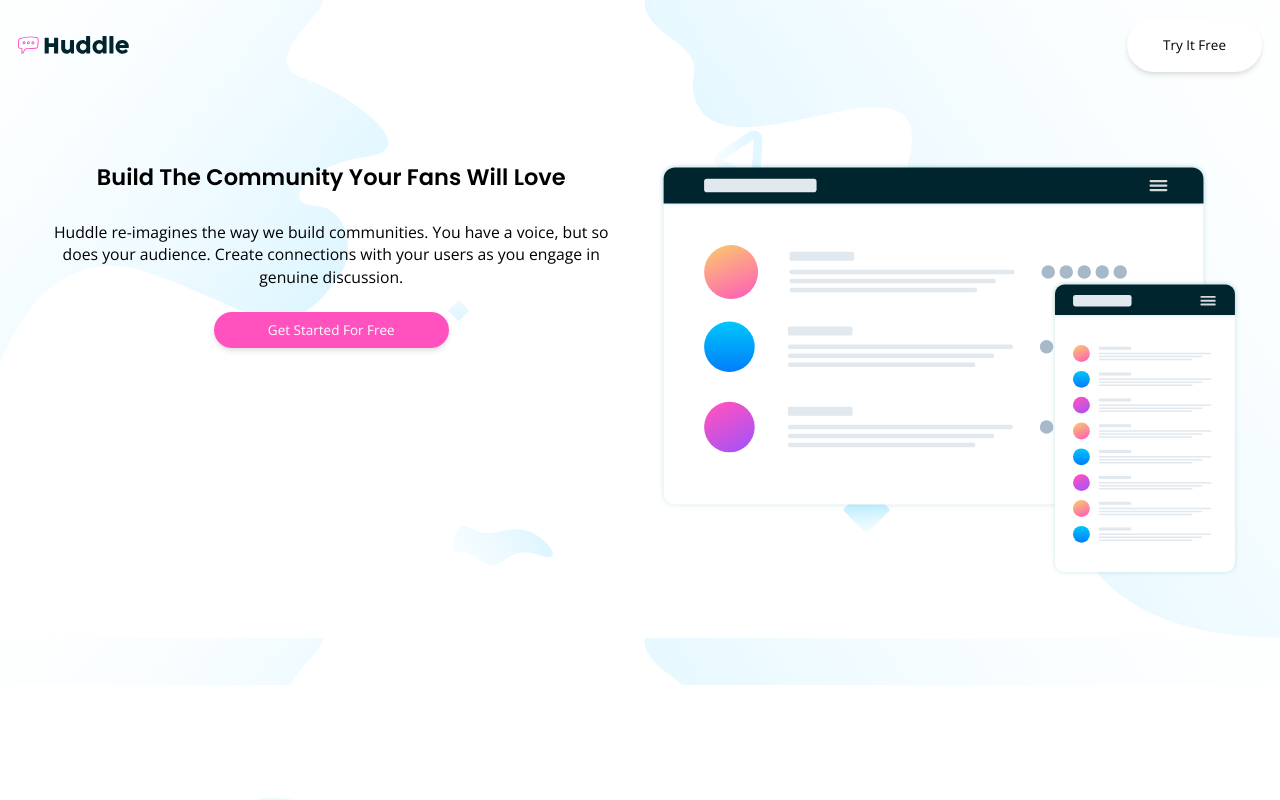
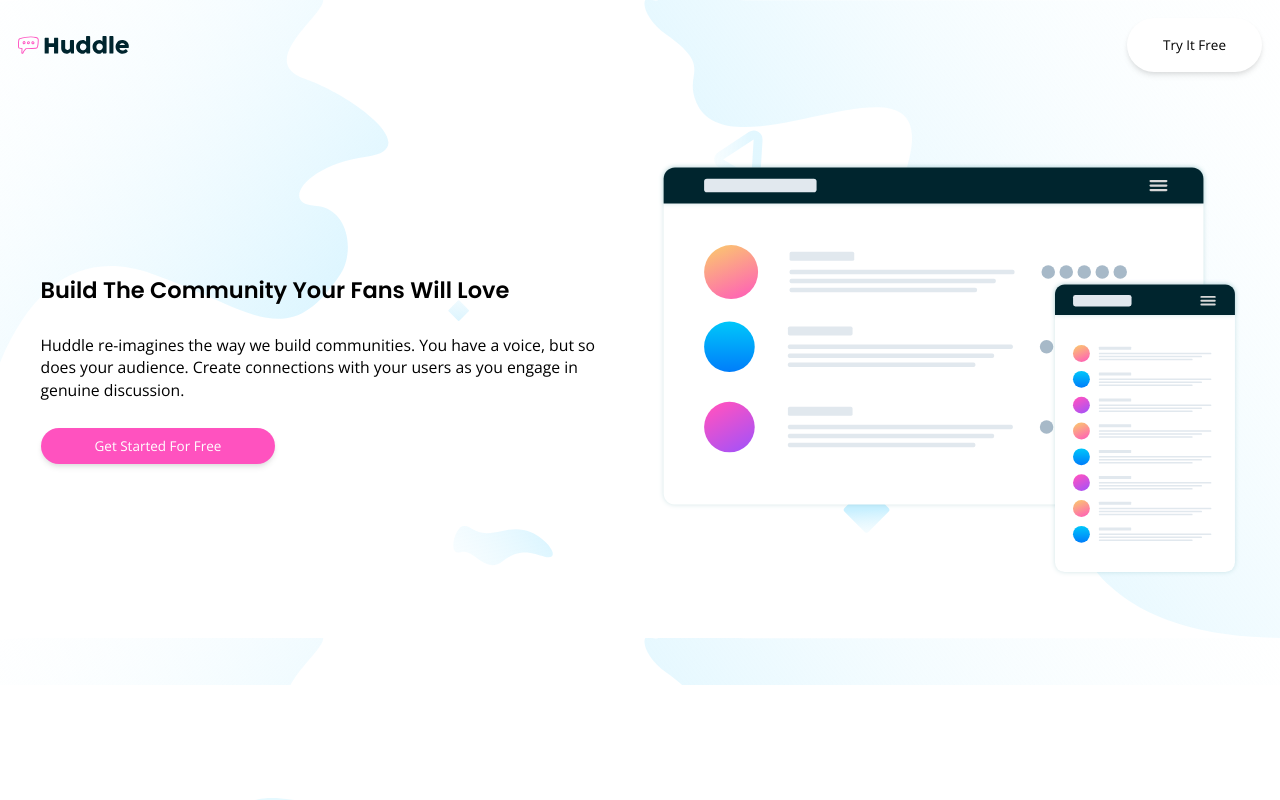
Before and after one commit to epalacio/fem-8-huddle-landing-page, a React (Create React App) app: page / in a window 1280 px wide. Shown: the top 800 px of the page. Built offline with nearby package versions, Linux system fonts and the light colour scheme.

Commit message:
Completed fix for main hero banner

```diff
--- a/src/components/Hero.js
+++ b/src/components/Hero.js
@@ -13,10 +13,10 @@ const Hero = () => {
                 <Link className="rounded-full bg-white px-8 py-4 text-xs shadow-md text-center" to='/'>Try It Free</Link>
             </div>
             <div className="my-20 px-5 text-center grid gap-8 sm:grid-cols-2">
-                <div>
+                <div className="flex flex-col justify-center text-left">
                     <h2 className="font-bold text-xl ">Build The Community Your Fans Will Love</h2>
                     <p className="text-sm py-6">Huddle re-imagines the way we build communities. You have a voice, but so does your audience. Create connections with your users as you engage in genuine discussion.</p>
-                    <Link className="text-white rounded-full bg-pinkEsp px-12 py-2 text-xs shadow-md" to='/'>Get Started For Free</Link>
+                    <Link className="self-start text-white rounded-full bg-pinkEsp px-12 py-2 text-xs shadow-md" to='/'>Get Started For Free</Link>
                 </div>
                 <img  className="max-h-50 m-auto" src={mockups} alt="Desktop and mobile mockups, no text"/>
             </div>
```
